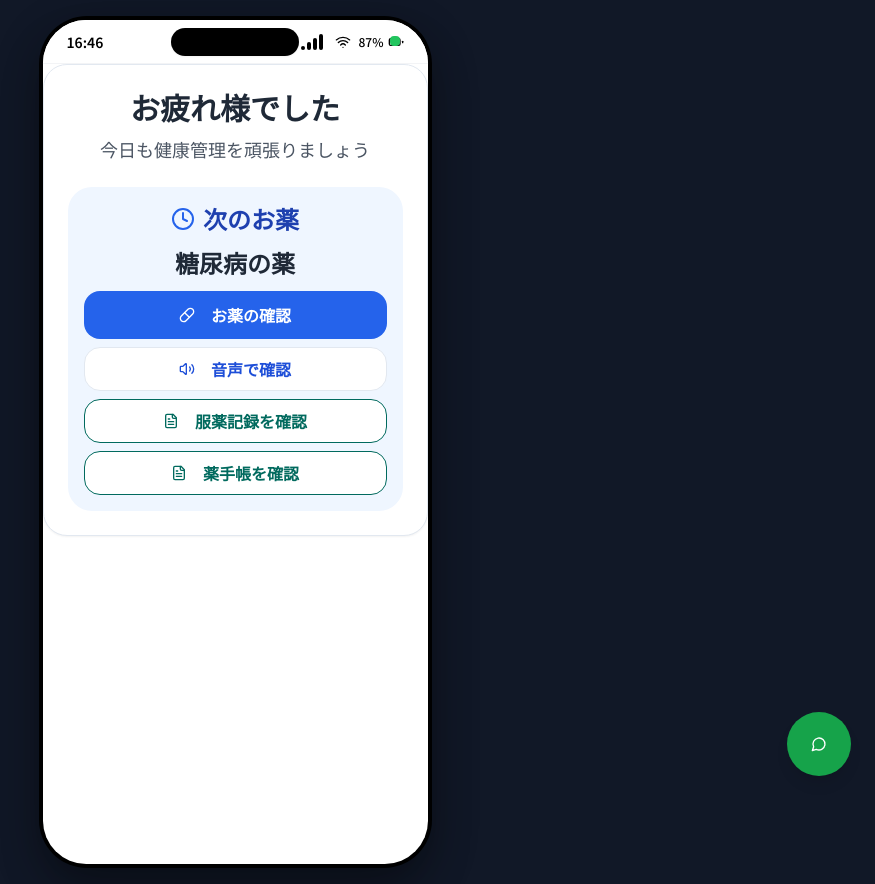
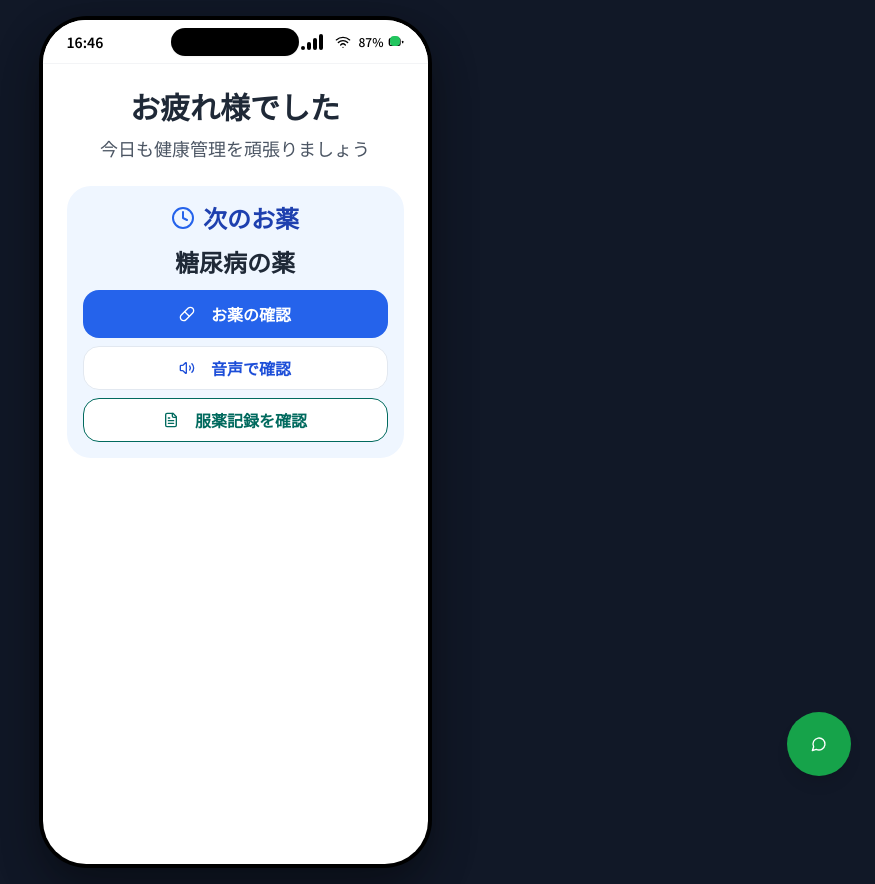
Before and after one commit to LLINLU/oyakudachi-pill-pal, a React (Vite) app: page / in a window 1280 px wide. Shown: the whole page, without its empty margins (405-1280 px from the left). Built offline with nearby package versions, Linux system fonts and the light colour scheme.

Commit message:
Remove card shadow and border
Removed the shadow and border from the card component and removed the "薬手帳を確認" button in `src/components/HomePage.tsx`.

```diff
--- a/src/components/HomePage.tsx
+++ b/src/components/HomePage.tsx
@@ -1,3 +1,4 @@
+
 import React from 'react';
 import { Card, CardContent } from '@/components/ui/card';
 import { Button } from '@/components/ui/button';
@@ -31,7 +32,7 @@ export const HomePage: React.FC<HomePageProps> = ({
   };
 
   return (
-    <Card className="w-full max-w-md rounded-3xl overflow-hidden bg-white">
+    <Card className="w-full max-w-md rounded-3xl overflow-hidden bg-white border-0 shadow-none">
       <CardContent className="p-6 text-center space-y-6">
         {/* Welcome message */}
         <div className="space-y-2">
@@ -83,7 +84,6 @@ export const HomePage: React.FC<HomePageProps> = ({
                 </Button>
               )}
 
-              <div className="space-y-2">
               <Button
                 onClick={handleCheckMedicineRecord}
                 variant="outline"
@@ -92,18 +92,6 @@ export const HomePage: React.FC<HomePageProps> = ({
                 <FileText className="h-4 w-4 mr-2" />
                 服薬記録を確認
               </Button>
-
-                {onScanHandbook && (
-                  <Button
-                    onClick={onScanHandbook}
-                    variant="outline"
-                    className="w-full h-10 hover:bg-[#016a5e]/10 text-sm font-semibold rounded-2xl transition-all duration-300 hover:scale-105 text-[#016a5e] border-[#016a5e]"
-                  >
-                    <FileText className="h-4 w-4 mr-2" />
-                    薬手帳を確認
-                  </Button>
-                )}
-              </div>
             </div>
           </div>
         ) : (
@@ -116,7 +104,6 @@ export const HomePage: React.FC<HomePageProps> = ({
               本日のお薬はすべて完了です
             </p>
 
-            <div className="space-y-2">
             <Button
               onClick={handleCheckMedicineRecord}
               variant="outline"
@@ -125,18 +112,6 @@ export const HomePage: React.FC<HomePageProps> = ({
               <FileText className="h-4 w-4 mr-2" />
               服薬記録を確認
             </Button>
-
-              {onScanHandbook && (
-                <Button
-                  onClick={onScanHandbook}
-                  variant="outline"
-                  className="w-full h-10 hover:bg-[#016a5e]/10 text-sm font-semibold rounded-2xl transition-all duration-300 hover:scale-105 text-[#016a5e] border-[#016a5e]"
-                >
-                  <FileText className="h-4 w-4 mr-2" />
-                  薬手帳を確認
-                </Button>
-              )}
-            </div>
           </div>
         )}
       </CardContent>
```
Lines whose indentation alone changed are shown as unchanged.
